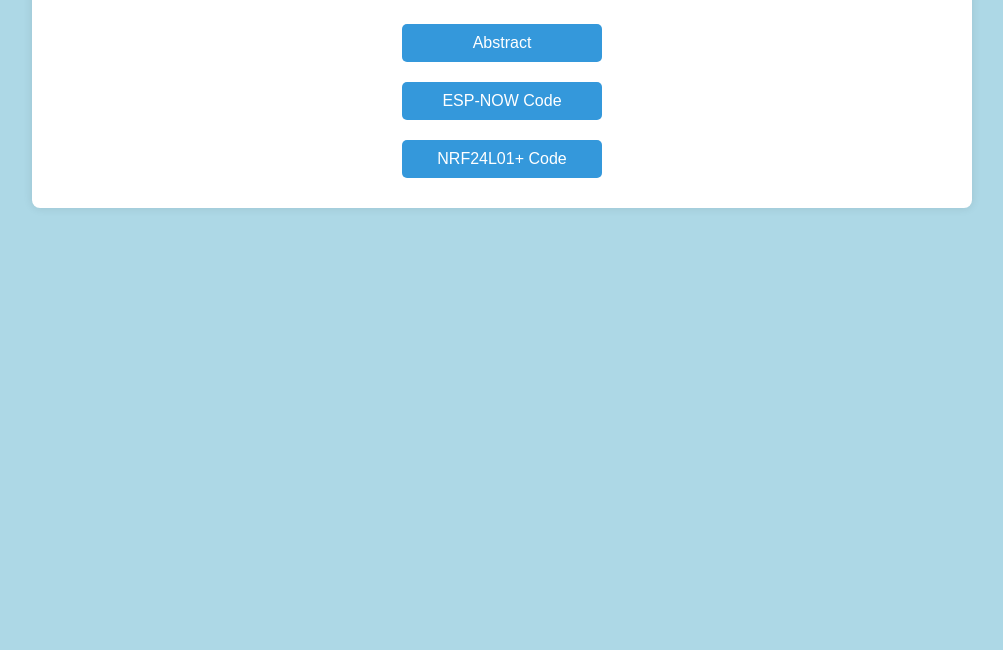
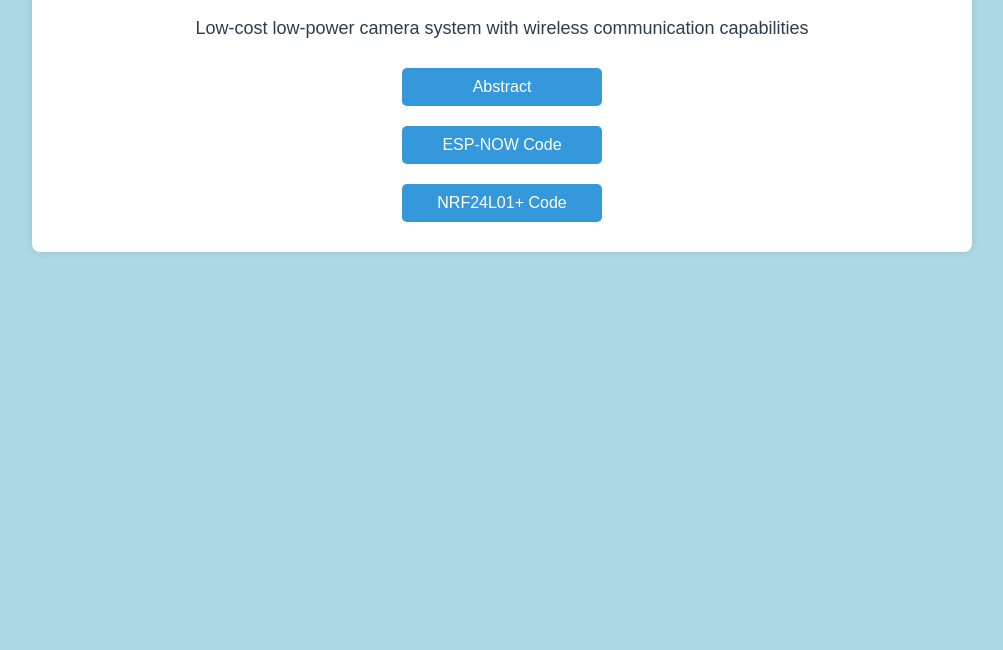
Before and after one commit to S1rEBrum/camera_project, a plain HTML site: page index.html in a window 1280 px wide. Shown: the part 150-800 px from the top of the page, without its empty margins (138-1141 px from the left). Drawn offline with Linux system fonts and the light colour scheme.

Commit message:
Update index.html

```diff
--- a/index.html
+++ b/index.html
@@ -22,8 +22,14 @@
             box-shadow: 0 0 10px rgba(0, 0, 0, 0.1);
             text-align: center;
         }
-        h1, h2 {
+        h1 {
             color: #2c3e50;
+        }
+        h2 {
+            color: #2c3e50;
+            font-size: 18px;
+            font-weight: normal;
+            margin-top: 0;
         }
         p {
             margin: 0 0 20px;
@@ -66,6 +72,7 @@
 <body>
     <div class="container">
         <h1>Forest Camera for Cargo Ships</h1>
+        <h2>Low-cost low-power camera system with wireless communication capabilities</h2>
         <div class="button-container">
             <button class="button" onclick="toggleContent()">Abstract</button>
             <div class="hidden-content" id="hidden-content">
```
